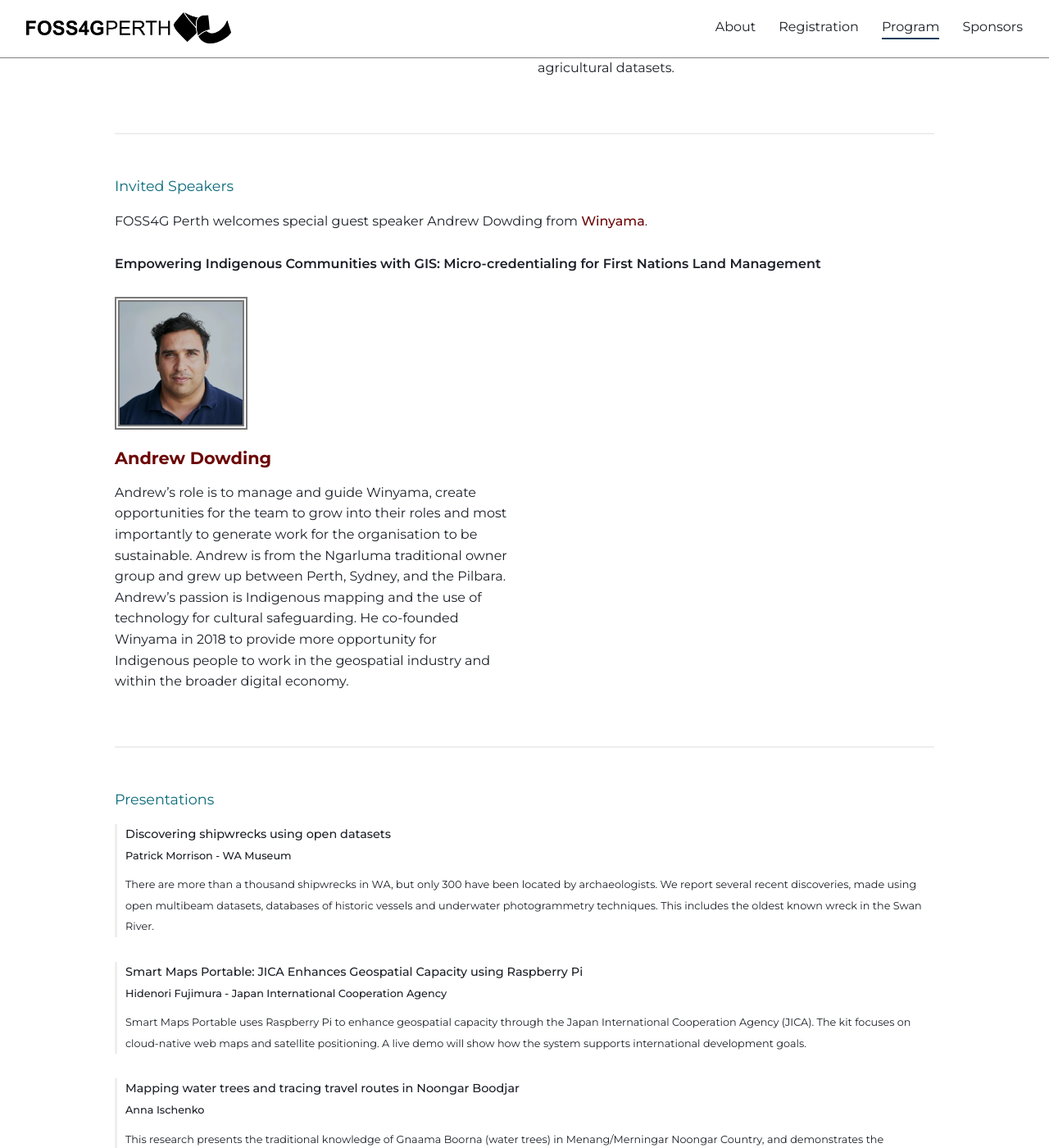
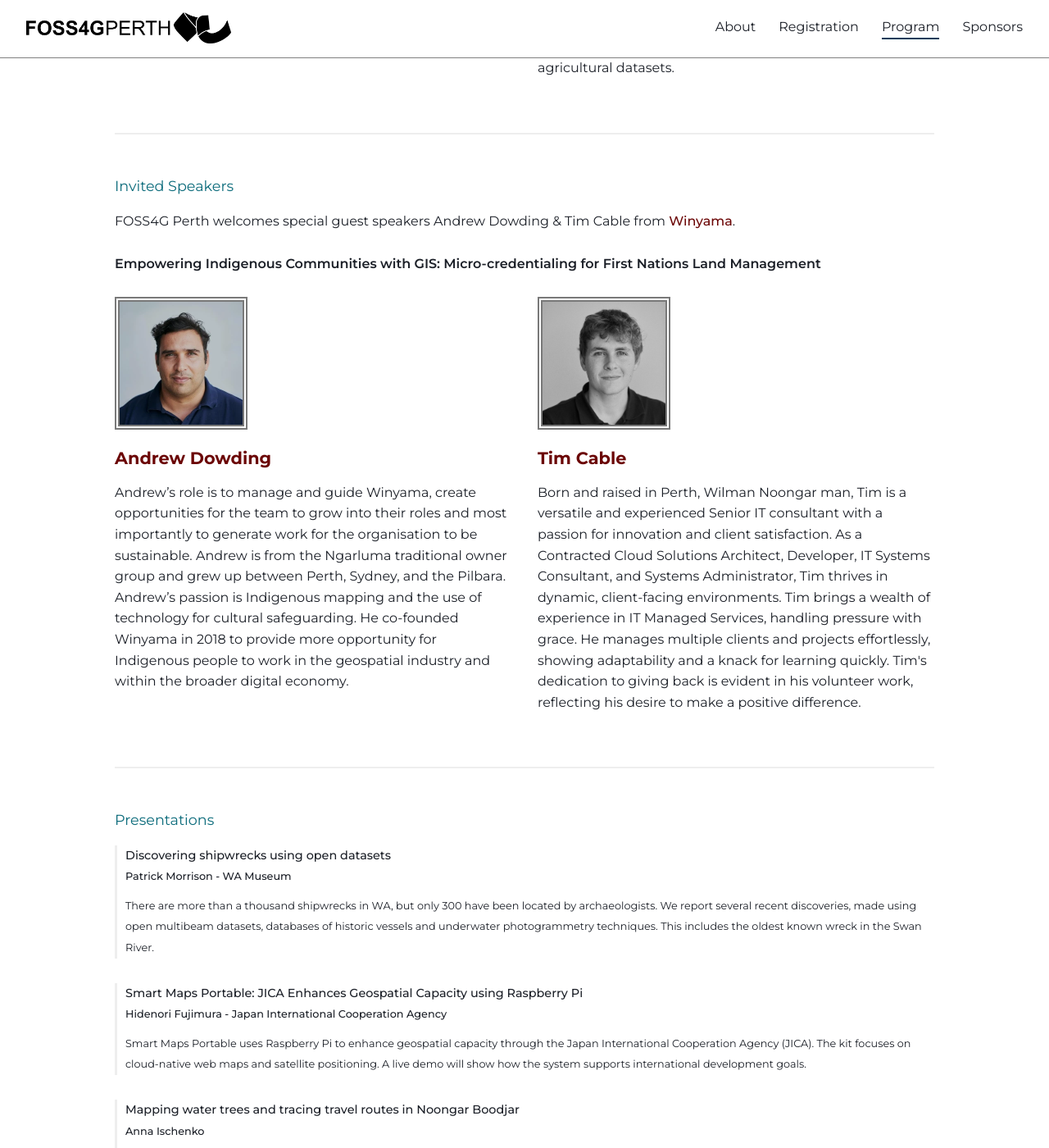
Before and after one commit to foss4g-perth-org/foss4g-perth-org.github.io, a Jekyll site: the page built from program.md, in a window 1280 px wide and 1400 px high, scrolled down 3438 px. Shown: the whole window at 82% size. Built offline with Jekyll 4.4.1, drawn with Linux system fonts in a browser that asks for light colours; some web fonts are replaced; comment, search, counter and statistics services are not loaded; some of the changed text lies outside the part shown.

Commit message:
Add Ti to program

```diff
--- a/_includes/schedule.html
+++ b/_includes/schedule.html
@@ -31,7 +31,7 @@
       <div>
           <div class="talk-summary">
               {% include presentation_card.html
-              presenter="Andrew Dowding"
+              presenter="Andrew Dowding & Tim Cable"
               text="Empowering Indigenous Communities with GIS: Micro-credentialing for First Nations Land Management"
               link="guests"
               type="invited" %}
--- a/program.md
+++ b/program.md
@@ -62,7 +62,7 @@ In collaboration with <a href="https://www.isprs.org/tc4-symposium2024/index.htm
 
 ### Invited Speakers
 
-<p>FOSS4G Perth welcomes special guest speaker Andrew Dowding from <a target="_blank" href="https://www.winyama.com.au/">Winyama</a>.</p>
+<p>FOSS4G Perth welcomes special guest speakers Andrew Dowding & Tim Cable from <a target="_blank" href="https://www.winyama.com.au/">Winyama</a>.</p>
 <h5>Empowering Indigenous Communities with GIS: Micro-credentialing for First Nations Land Management</h5>
 
 <div class="grid grid-cols-2">
@@ -73,13 +73,13 @@ In collaboration with <a href="https://www.isprs.org/tc4-symposium2024/index.htm
         Andrew’s role is to manage and guide Winyama, create opportunities for the team to grow into their roles and most importantly to generate work for the organisation to be sustainable. Andrew is from the Ngarluma traditional owner group and grew up between Perth, Sydney, and the Pilbara. Andrew’s passion is Indigenous mapping and the use of technology for cultural safeguarding. He co-founded Winyama in 2018 to provide more opportunity for Indigenous people to work in the geospatial industry and within the broader digital economy.
         </p>
     </div>
-    <!-- <div class="speaker-container">
-        <a href="https://www.linkedin.com/in/kass-boladeras/" target="_blank"><img src="/assets/img/program/kass_boladeras.webp" class="keynote-img" alt="Kass Boladeras">
-        <h4>Kass Boladeras</h4></a>
+    <div class="speaker-container">
+        <a href="https://www.linkedin.com/in/kass-boladeras/" target="_blank"><img src="/assets/img/program/tim.jpg" class="keynote-img" alt="Tim Cable">
+        <h4>Tim Cable</h4></a>
         <p>
-        Kass is responsible for leading the marketing team and overseeing the company’s human resource department. Additionally, Kass manages and oversees Winyama’s social initiative, the Indigenous Mapping Workshop Australia program. Born and raised in Fremantle, Kass is a proud Ballardong woman with familial ties to the Wheatbelt (Northam, York, Toodyay).
+        Born and raised in Perth, Wilman Noongar man, Tim is a versatile and experienced Senior IT consultant with a passion for innovation and client satisfaction. As a Contracted Cloud Solutions Architect, Developer, IT Systems Consultant, and Systems Administrator, Tim thrives in dynamic, client-facing environments.  Tim brings a wealth of experience in IT Managed Services, handling pressure with grace. He manages multiple clients and projects effortlessly, showing adaptability and a knack for learning quickly. Tim's dedication to giving back is evident in his volunteer work, reflecting his desire to make a positive difference.
         </p>
-    </div> -->
+    </div>
 </div>
 
 <div class="divider-light"></div>
```
Also changed, not shown: assets/img/program/tim.jpg (added).
